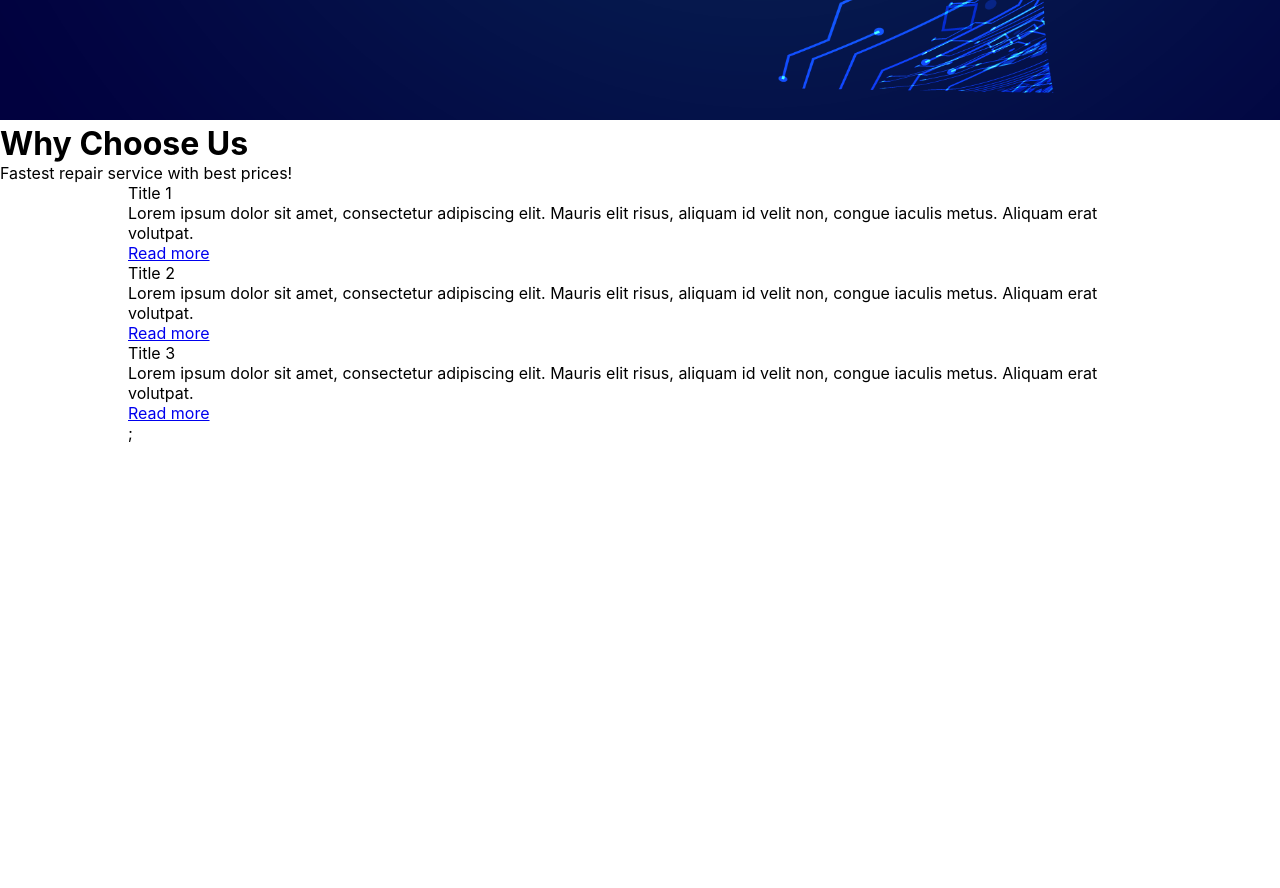
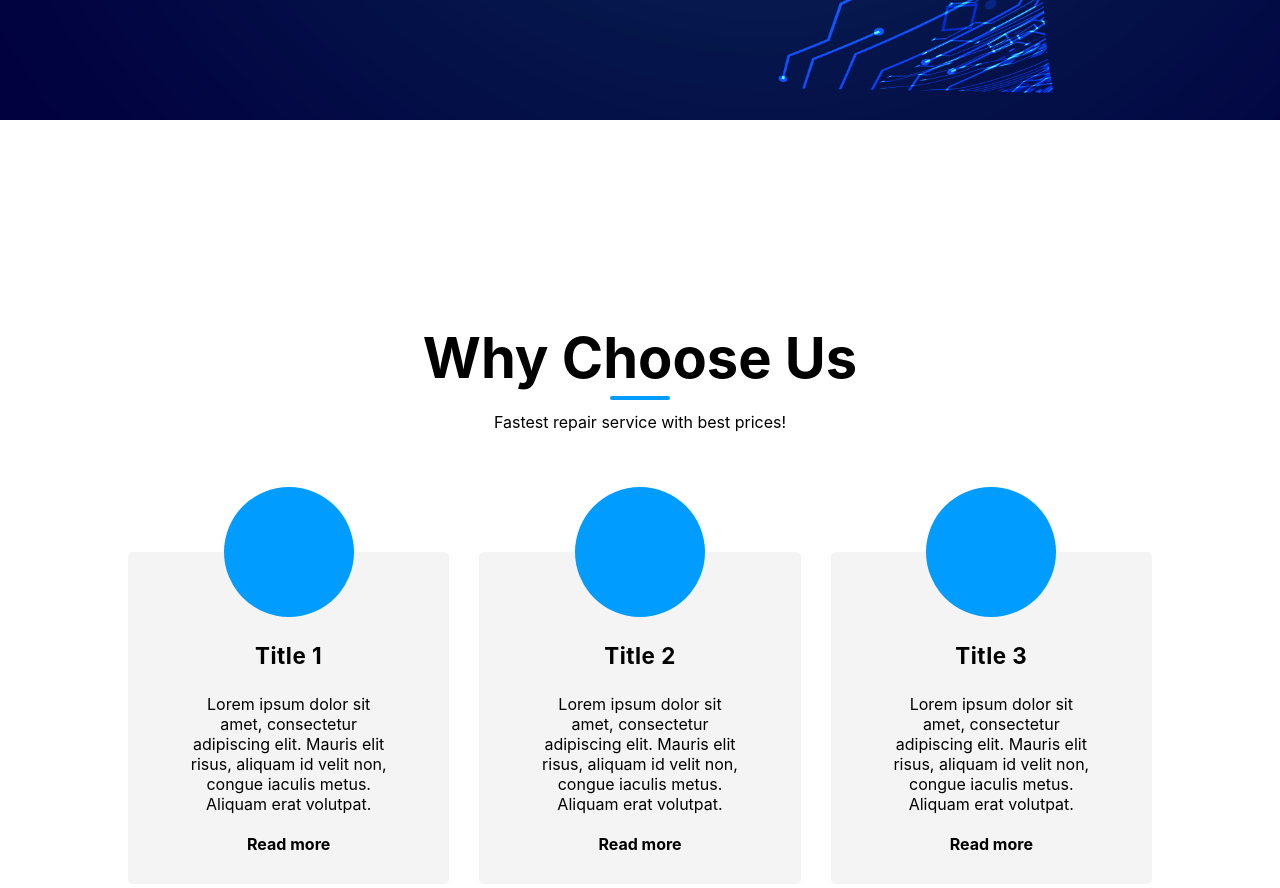
Before and after one commit to Kmonterohenriquez/PcTech, a React (Create React App) app: page / in a window 1280 px wide. Shown: the part 680-1568 px from the top of the page. Before the commit the page ends 1123 px from the top, so only its background shows below. Built offline with nearby package versions, Linux system fonts and the light colour scheme.

Commit message:
WhyUs styling done

```diff
--- a/src/Components/WhyUs/WhyUs.js
+++ b/src/Components/WhyUs/WhyUs.js
@@ -8,15 +8,16 @@ const WhyUs = () => {
 		<div className='WhyUs'>
 			<h1>Why Choose Us</h1>
 			<p>Fastest repair service with best prices!</p>
-			<div className='container'>
+			<div className='container box-container'>
                 {info.map(box => (
                     <div className='box'>
-                        <div className='title'>{box.title}</div>
-                        <div className='description'>{box.description}</div>
-                        <a className="read-me-btn" href={box.link}> Read more</a>
+                        <div className="circle"></div>
+                        <p className='title'>{box.title}</p>
+                        <p className='description'>{box.description}</p>
+                        <a className="read-me-btn" href={box.link}> Read more<i className="fas fa-chevron-right"></i></a>
                     </div>
                 ))}
-                ;
+
             </div>
 		</div>
 	);
--- a/src/Components/WhyUs/WhyUs.sass
+++ b/src/Components/WhyUs/WhyUs.sass
@@ -0,0 +1,62 @@
+.WhyUs
+    padding: 200px 0
+    h1, p
+        text-align: center
+
+    h1
+        position: relative
+        font-size: 3.5rem
+        margin-bottom: 20px
+        &::after
+            position: absolute
+            content: ""
+            bottom: -8px
+            left: 50%
+            height: 4px
+            width: 60px
+            background: #009CFF
+            transform: translate(-50%)
+            border-radius: 30px
+
+    p
+        margin-bottom: 120px
+
+    .box-container
+
+        display: grid
+        grid-template-columns: repeat(auto-fit, minmax(100px, 1fr))
+        justify-items: center
+        grid-gap: 30px
+
+        .box
+            position: relative
+            border-radius: 5px
+            background: #F4F4F4
+            padding: 30px 40px
+            max-width: 280px
+            display: flex
+            flex-direction: column
+            justify-content: center
+            align-items: center
+
+            .circle
+                position: absolute
+                top: -65px
+                left: 50%
+                transform: translate(-50%)
+                height: 130px
+                width: 130px
+                border-radius: 50%
+                background: #009CFF
+            .title
+                font-weight: bold
+                font-size: 1.4rem
+                letter-spacing: .5px
+                margin: 60px 0 5px 0
+
+            .description
+                margin: 20px
+            a
+                text-decoration: none
+                font-weight: bolder
+                color: black
--- a/src/Components/WhyUs/info.js
+++ b/src/Components/WhyUs/info.js
@@ -21,5 +21,4 @@ let info = [
 		link: '/'
 	}
 ];
-
 export default info;
```
